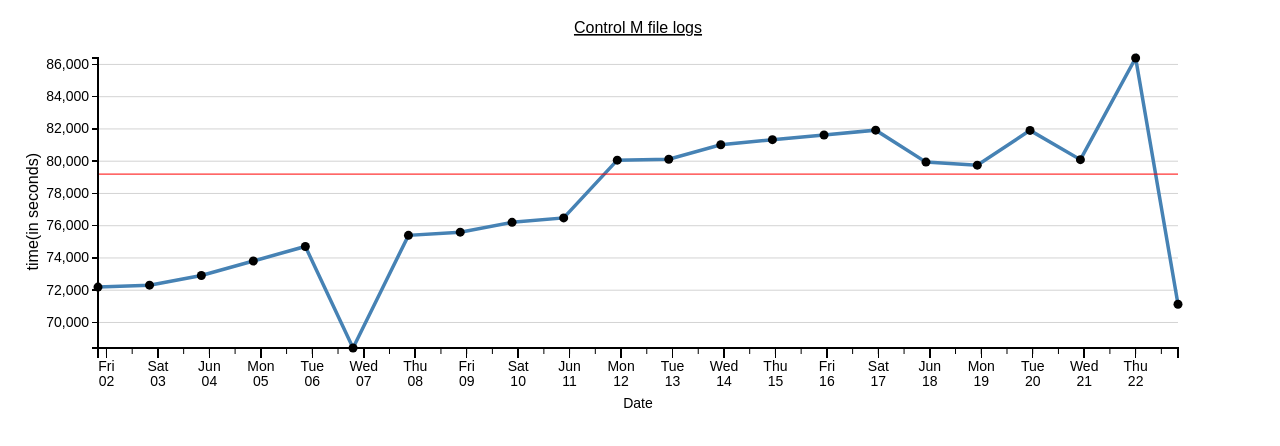
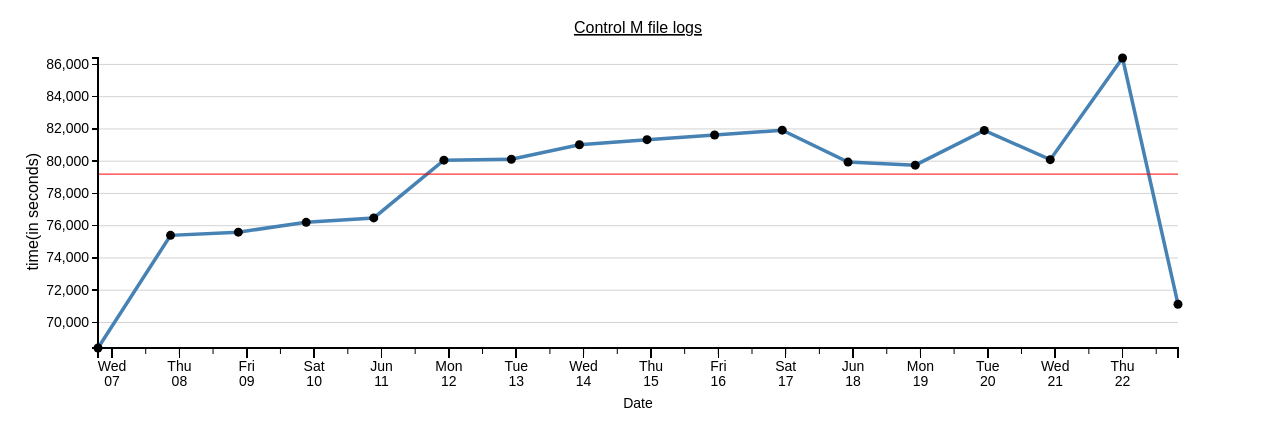
Before and after one commit to MishMick/D3-trials, a plain HTML site: page index.html in a window 1280 px wide. Drawn offline with Linux system fonts and the light colour scheme.

Commit message:
Filtering by date logic added

```diff
--- a/index.html
+++ b/index.html
@@ -113,27 +113,30 @@ function make_y_axis() {
       .orient("left")
       //.ticks(5)
 }
-
+function inputData(dataFile,filter){
 //reading in CSV which contains data
-d3.csv("logs.csv", function(error, data) {
+return d3.csv(dataFile, function(error, data) {
   data.forEach(function(d) {
     d.date = parseDate.parse(d.date);
     d.time = +d.time;
   });
 
+  data = data.filter(function(d) {
+  return d.date > filter;
+  })
   //using imported data to define extent of x and y domains
   x.domain(d3.extent(data, function(d) { return d.date; }));
   y.domain(d3.extent(data, function(d) { return d.time; }));
 
 // Draw the y Grid lines
-	svg.append("g")
-		.attr("class", "grid")
-		.call(make_y_axis()
+svg.append("g")
+	   .attr("class", "grid")
+	   .call(make_y_axis()
 			.tickSize(-width, 0, 0)
 			.tickFormat("")
 		)
 
-  svg.append("path")
+svg.append("path")
       .datum(data)
       .attr("class", "line")
       .attr("d", line);
@@ -299,7 +302,10 @@ function wrap(text, width) {
 }
 
 });
-
+}
+var cutoffDate = new Date();
+var filter = cutoffDate.setDate(cutoffDate.getDate() - 180);
+inputData("logs.csv",filter);
 </script>
 </body>
 </html>
```
